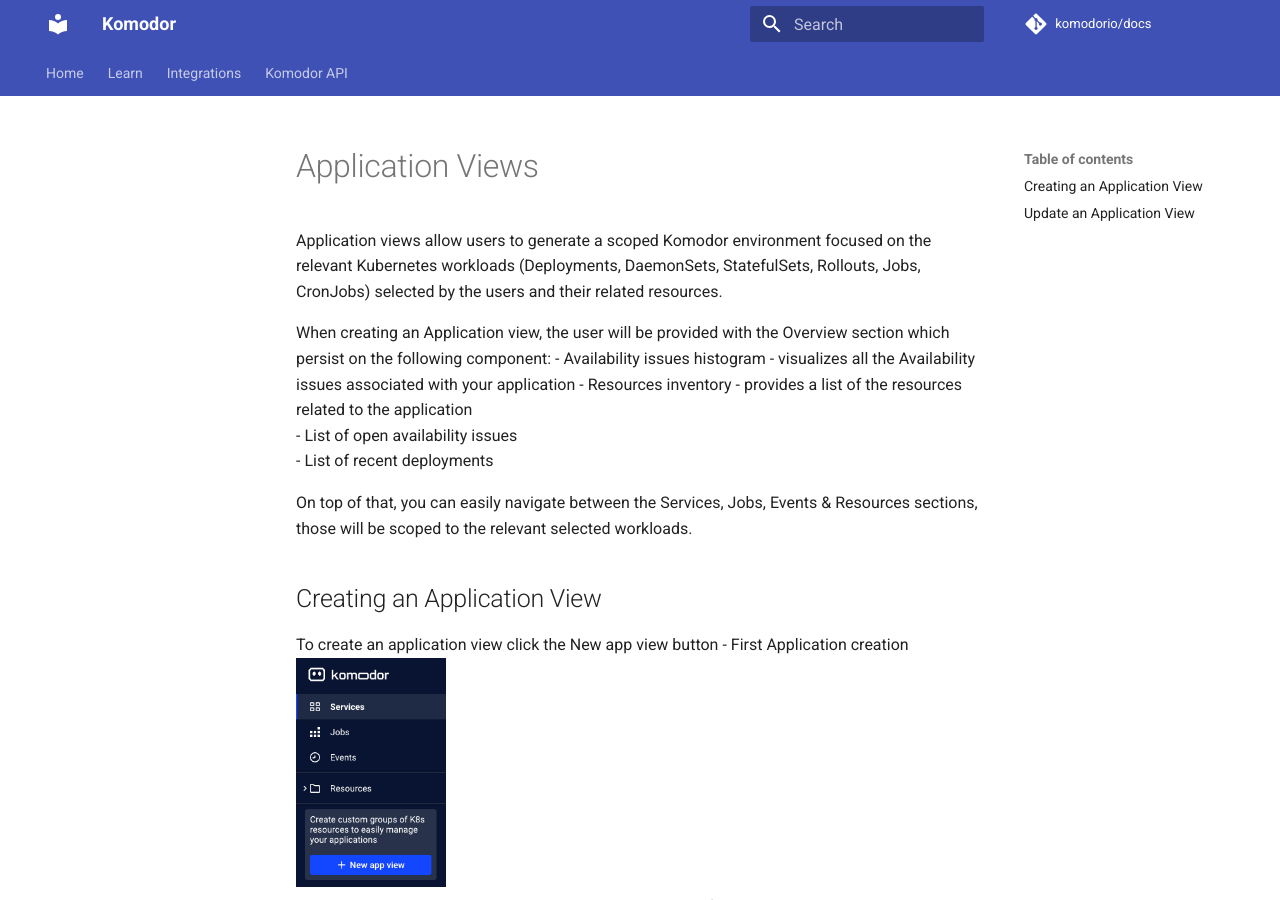
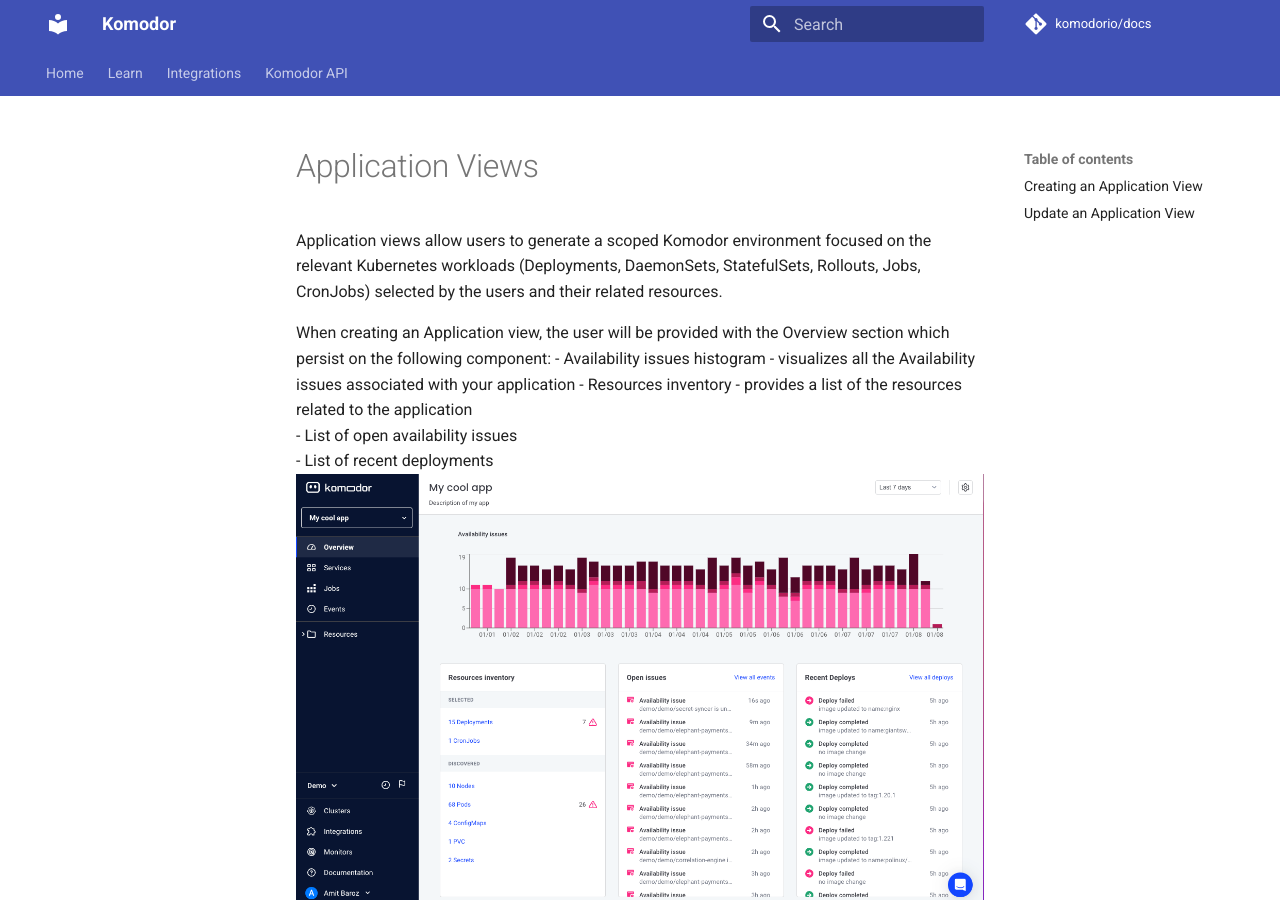
Before and after one commit to komodorio/docs, an MkDocs documentation site: the page built from docs/Learn/Appviews.md, in a window 1280 px wide and 900 px high. Built offline with MkDocs 1.6.1 and Material for MkDocs 9.7.7, drawn with Linux system fonts in a browser that asks for light colours; comment, search, counter and statistics services are not loaded.

Commit message:
adding ss

```diff
--- a/docs/Learn/Appviews.md
+++ b/docs/Learn/Appviews.md
@@ -6,6 +6,8 @@
 - Resources inventory - provides a list of the resources related to the application
 - List of open availability issues
 - List of recent deployments
+<img src="./img/app-view-overview.png" width="1000">
+
 
 On top of that, you can easily navigate between the Services, Jobs, Events & Resources sections, those will be scoped to the relevant selected workloads.
 
```
Also changed, not shown: docs/Learn/img/app-view-overview.png (added).
